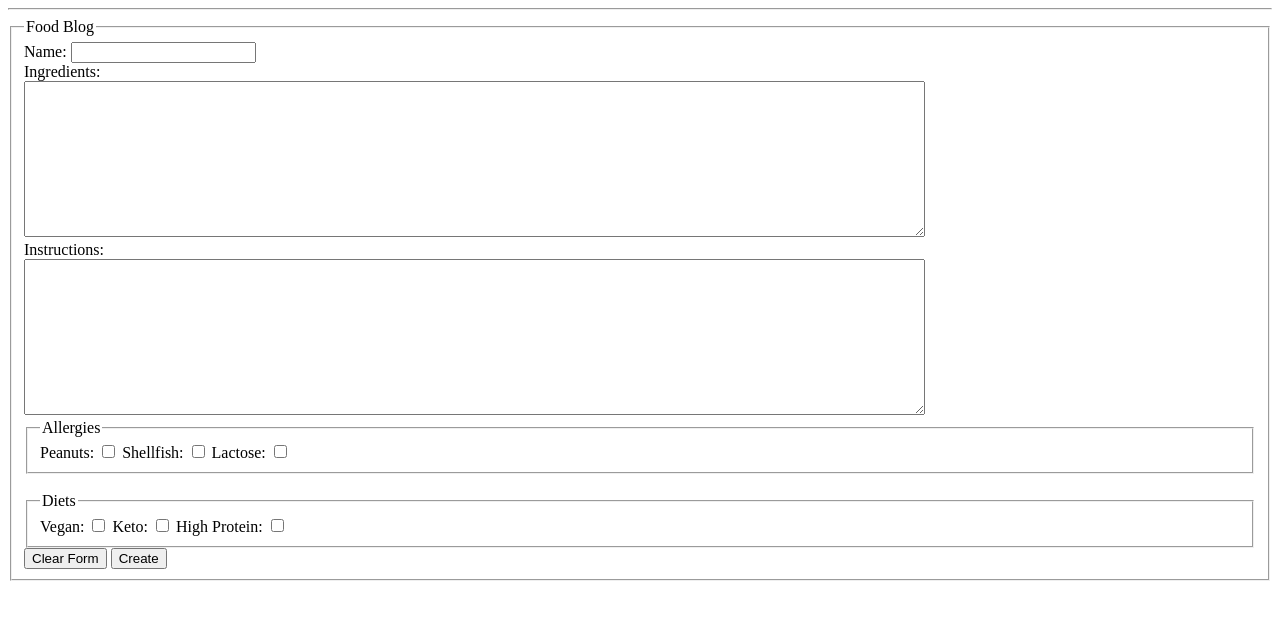
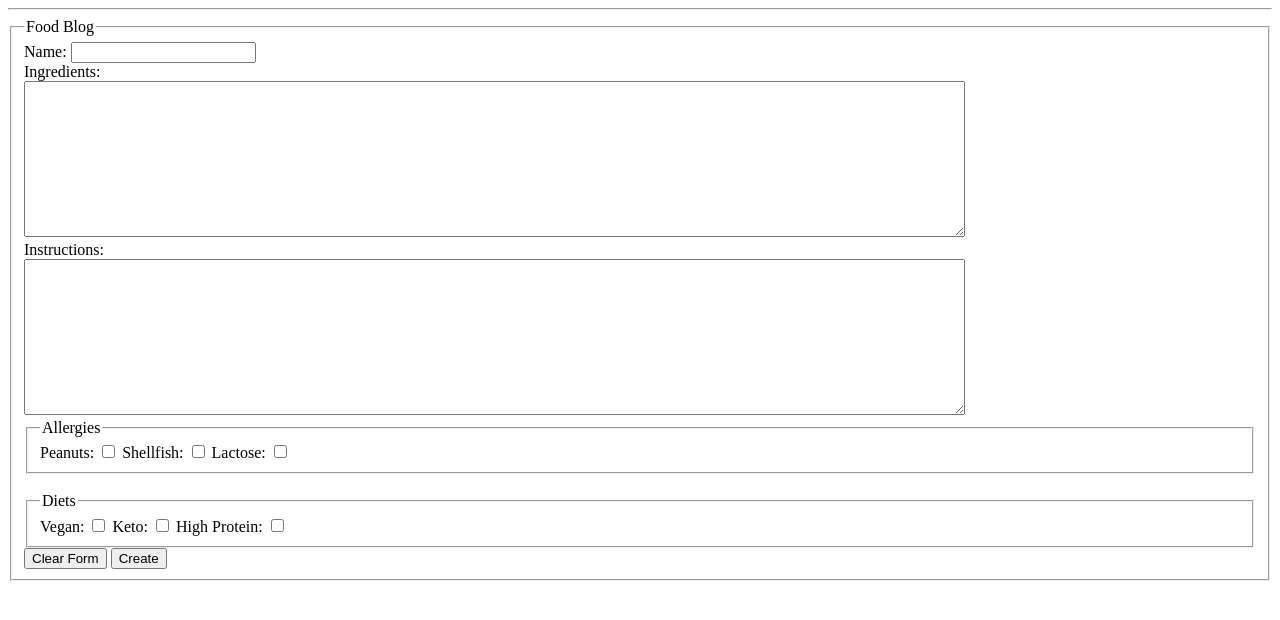
Before and after one commit to WebProgrammingSp2022/CS4-FoodBlog, a website: page public/views/index.html in a window 1280 px wide. Drawn offline with nearby package versions, Linux system fonts and the light colour scheme; files whose address does not match are found by name.

Commit message:
Update index.html

```diff
--- a/public/views/index.html
+++ b/public/views/index.html
@@ -21,12 +21,12 @@
                         <br>
                         <label for="ingredients">Ingredients:</label>
                         <br>
-                        <textarea  id="ingredients" rows="10" cols="110" name="comments" form="usrform">
+                        <textarea  id="ingredients" rows="10" cols="115" name="comments" form="usrform">
                         </textarea>
                         <br>
                         <label for="instructions">Instructions:</label>
                         <br>
-                        <textarea id="instructions" rows="10" cols="110" name="comments" form="usrform">
+                        <textarea id="instructions" rows="10" cols="115" name="comments" form="usrform">
                         </textarea>
                         <br>
                         <fieldset>
```
